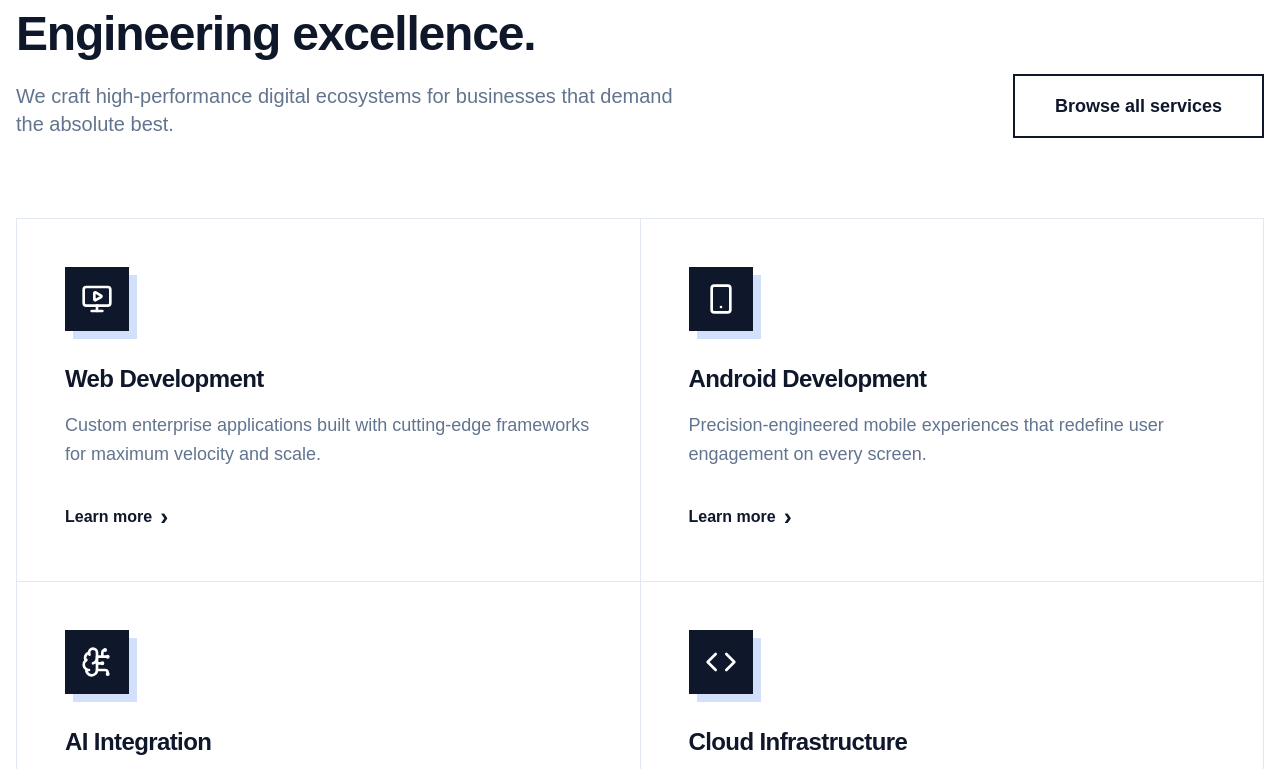
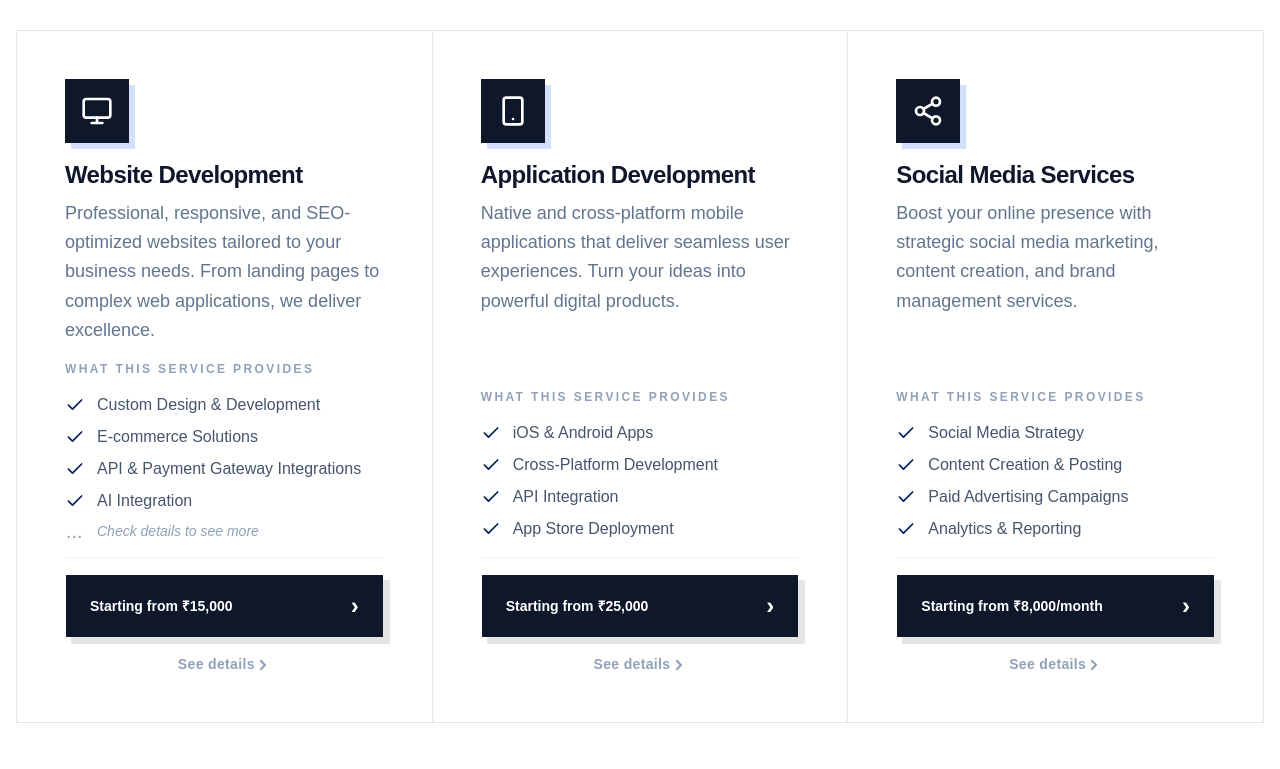
Before and after one commit to sandeshlawhale/nk-skilledge, a React app in the folder frontend/: page / in a window 1280 px wide. Shown: the part 1951-2720 px from the top of the page. Built offline with nearby package versions, Linux system fonts and the light colour scheme; the HTML template or start-up script is replaced by a standard one.

Commit message:
Sandesh | Feat(UI): updates the services section in homepage

```diff
--- a/frontend/src/components/ui/button.jsx
+++ b/frontend/src/components/ui/button.jsx
@@ -8,18 +8,18 @@ const buttonVariants = cva(
   {
     variants: {
       variant: {
-        default: "bg-primary text-primary-foreground [a]:hover:bg-primary/80",
+        default: "cursor-pointer bg-primary text-primary-foreground [a]:hover:bg-primary/80",
         outline:
-          "border-border bg-background hover:bg-muted hover:text-foreground aria-expanded:bg-muted aria-expanded:text-foreground dark:border-input dark:bg-input/30 dark:hover:bg-input/50",
+          "cursor-pointer border-border bg-background hover:bg-muted hover:text-foreground aria-expanded:bg-muted aria-expanded:text-foreground dark:border-input dark:bg-input/30 dark:hover:bg-input/50",
         secondary:
-          "bg-secondary text-secondary-foreground hover:bg-secondary/80 aria-expanded:bg-secondary aria-expanded:text-secondary-foreground",
+          "cursor-pointer bg-secondary text-secondary-foreground hover:bg-secondary/80 aria-expanded:bg-secondary aria-expanded:text-secondary-foreground",
         ghost:
-          "hover:bg-muted hover:text-foreground aria-expanded:bg-muted aria-expanded:text-foreground dark:hover:bg-muted/50",
+          "cursor-pointer hover:bg-muted hover:text-foreground aria-expanded:bg-muted aria-expanded:text-foreground dark:hover:bg-muted/50",
         destructive:
           "bg-destructive/10 text-destructive hover:bg-destructive/20 focus-visible:border-destructive/40 focus-visible:ring-destructive/20 dark:bg-destructive/20 dark:hover:bg-destructive/30 dark:focus-visible:ring-destructive/40",
-        link: "text-primary underline-offset-4 hover:underline",
-        brutal: "bg-primary text-white shadow-[6px_6px_0px_0px_rgba(0,0,0,0.1)] active:translate-x-[2px] active:translate-y-[2px] active:shadow-none transition-all hover:bg-primary/90",
-        "brutal-outline": "border-2 border-slate-900 text-slate-900 hover:bg-slate-900 hover:text-white transition-all",
+        link: "cursor-pointer text-primary underline-offset-4 hover:underline",
+        brutal: "cursor-pointer bg-primary text-white shadow-[6px_6px_0px_0px_rgba(0,0,0,0.1)] active:translate-x-[2px] active:translate-y-[2px] active:shadow-none transition-all hover:bg-primary/90",
+        "brutal-outline": "cursor-pointer border-2 border-slate-900 text-slate-900 hover:bg-slate-900 hover:text-white transition-all",
       },
       size: {
         default:
--- a/frontend/src/constants/index.js
+++ b/frontend/src/constants/index.js
@@ -44,11 +44,60 @@ export const FEATURED_COURSES = [
 ];
 
 export const SERVICES = [
-  { title: 'Web Development', desc: 'Custom enterprise applications built with cutting-edge frameworks for maximum velocity and scale.', icon: MonitorPlay },
-  { title: 'Android Development', desc: 'Precision-engineered mobile experiences that redefine user engagement on every screen.', icon: Smartphone },
-  { title: 'AI Integration', desc: 'Next-generation intelligence integration to automate complexity and drive decision-making.', icon: BrainCircuit },
-  { title: 'Cloud Infrastructure', desc: 'Fortified, globally distributed architectures to ensure your digital future is unbreakable.', icon: Code },
-];
+  {
+    id: "web-development",
+    title: "Website Development",
+    description:
+      "Professional, responsive, and SEO-optimized websites tailored to your business needs. From landing pages to complex web applications, we deliver excellence.",
+    icon: "globe",
+    highlight: false,
+    price: "Starting from ₹15,000",
+    features: [
+      "Custom Design & Development",
+      "E-commerce Solutions",
+      "API & Payment Gateway Integrations",
+      "AI Integration",
+      "CMS Integration",
+      "Admin Panels",
+      "Landing Pages",
+      "Maintenance & Support",
+    ],
+    style: "default",
+  },
+  {
+    id: "application-development",
+    title: "Application Development",
+    description:
+      "Native and cross-platform mobile applications that deliver seamless user experiences. Turn your ideas into powerful digital products.",
+    icon: "mobile",
+    highlight: true,
+    badge: "Most Popular",
+    price: "Starting from ₹25,000",
+    features: [
+      "iOS & Android Apps",
+      "Cross-Platform Development",
+      "API Integration",
+      "App Store Deployment",
+    ],
+    style: "featured",
+  },
+  {
+    id: "social-media-services",
+    title: "Social Media Services",
+    description:
+      "Boost your online presence with strategic social media marketing, content creation, and brand management services.",
+    icon: "megaphone",
+    highlight: false,
+    price: "Starting from ₹8,000/month",
+    features: [
+      "Social Media Strategy",
+      "Content Creation & Posting",
+      "Paid Advertising Campaigns",
+      "Analytics & Reporting",
+    ],
+    style: "default",
+  },
+];;
 
 export const DASHBOARD_COURSES = [
   { id: 1, title: 'Advanced React Patterns & Architecture', progress: 65, totalLessons: 42, completedLessons: 27 },
--- a/frontend/src/routes/_public.index.jsx
+++ b/frontend/src/routes/_public.index.jsx
@@ -1,8 +1,14 @@
 import { createFileRoute, Link } from '@tanstack/react-router'
 import { Button } from '@/components/ui/button'
 import { Accordion, AccordionContent, AccordionItem, AccordionTrigger } from '@/components/ui/accordion'
-import { Clock } from 'lucide-react'
+import { Monitor, Smartphone, Share2, Check, Clock } from 'lucide-react'
 import { FEATURED_COURSES, SERVICES, TESTIMONIALS, FAQS } from '@/constants'
+
+const ICON_MAP = {
+  globe: Monitor,
+  mobile: Smartphone,
+  megaphone: Share2,
+};
 
 export const Route = createFileRoute('/_public/')({
   component: HomePage,
@@ -46,9 +52,9 @@ function HomePage() {
       {/* 2. Featured Courses Section */}
       <section className="bg-slate-50 border-y border-slate-200">
         <div className="w-full max-w-7xl py-16 px-4 mx-auto">
-          <div className="flex flex-col md:flex-row items-end justify-between mb-16 gap-8">
+          <div className="flex flex-col md:flex-row items-end justify-between mb-8 gap-8">
             <div className="text-left flex-1 space-y-2">
-              <p className="font-black text-xs tracking-[0.2em] text-primary uppercase">Courses</p>
+              <p className="font-bold text-xs tracking-wide text-primary capitalize">Courses</p>
               <h2 className="text-xl md:text-3xl font-bold text-slate-900 tracking-tight">Build Skills That Companies Actually Hire For.</h2>
               <p className="text-xl text-slate-500 max-w-2xl font-light">
                 Hands-on training programs designed with real projects, industry tools, and mentorship to help you become job-ready.
@@ -93,14 +99,13 @@ function HomePage() {
       </section>
 
       {/* 3. Services Section */}
-      <section className="py-32 bg-white px-4">
-        <div className="container mx-auto">
-          <div className="flex flex-col md:flex-row items-end justify-between mb-20 gap-8">
-            <div className="text-left flex-1">
-              <p className="font-black text-xs tracking-[0.2em] text-primary mb-6 uppercase">SOLUTIONS</p>
-              <h2 className="text-4xl md:text-5xl font-bold text-slate-900 mb-6 tracking-tight">Engineering excellence.</h2>
+      <section className="w-full max-w-7xl py-16 px-4 mx-auto">
+        <div className="flex flex-col md:flex-row items-end justify-between mb-8 gap-8">
+          <div className="text-left flex-1 space-y-2">
+            <p className="font-bold text-xs tracking-wide text-primary capitalize">Services we provide</p>
+            <h2 className="text-xl md:text-3xl font-bold text-slate-900 tracking-tight">Solutions We Build for Businesses.</h2>
             <p className="text-xl text-slate-500 max-w-2xl font-light">
-                We craft high-performance digital ecosystems for businesses that demand the absolute best.
+              We offer professional design and development services to help your business grow in the digital era.
             </p>
           </div>
           <Link to="/services">
@@ -110,20 +115,60 @@ function HomePage() {
           </Link>
         </div>
 
-          <div className="grid grid-cols-1 md:grid-cols-2 gap-px bg-slate-200 border border-slate-200">
-            {SERVICES.map((service, i) => (
-              <div key={i} className="flex flex-col p-12 bg-white hover:bg-slate-50 transition-colors group">
-                <div className="h-16 w-16 bg-slate-900 text-white flex items-center justify-center mb-8 shadow-[8px_8px_0px_0px_rgba(37,99,235,0.2)] group-hover:shadow-[8px_8px_0px_0px_rgba(37,99,235,0.4)] transition-all">
-                  <service.icon className="h-8 w-8" />
+        <div className="grid grid-cols-1 md:grid-cols-3 gap-px bg-slate-200 border border-slate-200">
+          {SERVICES.map((service, i) => {
+            const Icon = ICON_MAP[service.icon] || Monitor;
+            return (
+              <div key={i} className="flex flex-col p-8 md:p-12 bg-white hover:bg-slate-50 transition-colors group relative">
+                <div className="h-16 w-16 bg-slate-900 text-white flex items-center justify-center mb-4 shadow-[6px_6px_0px_0px_rgba(37,99,235,0.2)] group-hover:shadow-[6px_6px_0px_0px_rgba(37,99,235,0.4)] transition-all">
+                  <Icon className="h-8 w-8" />
                 </div>
-                <h3 className="text-2xl font-bold text-slate-900 mb-4 tracking-tight">{service.title}</h3>
-                <p className="text-lg text-slate-500 leading-relaxed font-light mb-8">{service.desc}</p>
-                <Link to="/services" className="text-base font-black text-slate-900 hover:text-primary transition-colors flex items-center gap-2 group/link">
-                  Learn more <span className="text-2xl transition-transform group-hover/link:translate-x-1">&rsaquo;</span>
+
+                <h3 className="text-2xl font-bold text-slate-900 mb-2 tracking-tight">{service.title}</h3>
+                <p className="text-lg text-slate-500 leading-relaxed font-light mb-4">{service.description}</p>
+
+                <div className="space-y-4 mb-4 mt-auto">
+                  <p className="text-xs font-black text-slate-400 uppercase tracking-[0.2em]">What this service provides</p>
+                  <ul className="space-y-2">
+                    {service.features.slice(0, 4).map((feature, idx) => (
+                      <li key={idx} className="flex items-start gap-3 text-slate-600 font-light">
+                        <Check className="w-5 h-5 text-primary shrink-0 mt-0.5" />
+                        <span className="text-base">{feature}</span>
+                      </li>
+                    ))}
+                    {service.features.length > 4 && (
+                      <li className="flex items-start gap-3 text-slate-400 font-light italic">
+                        <div className="w-5 h-5 flex items-center justify-center shrink-0">
+                          <span className="text-xl leading-none">...</span>
+                        </div>
+                        <span className="text-sm">Check details to see more</span>
+                      </li>
+                    )}
+                  </ul>
+                </div>
+
+                <div className="pt-4 border-t border-slate-100 flex flex-col gap-4">
+                  <Link to="/services" className="block w-full">
+                    <Button variant="brutal" className="w-full justify-between h-16 px-6 text-sm font-black group/btn bg-slate-900 hover:bg-primary transition-all duration-300">
+                      <span>{service.price}</span>
+                      <span className="text-2xl transition-transform group-hover/btn:translate-x-1">&rsaquo;</span>
+                    </Button>
+                  </Link>
+                  <Link
+                    to="/services"
+                    className="text-sm font-semibold text-slate-400 hover:text-primary transition-colors flex items-center justify-center tracking-wide group/details"
+                  >
+                    See details
+                    <span className="transition-transform group-hover/details:translate-x-1 mt-0.5">
+                      <svg width="16" height="16" viewBox="0 0 24 24" fill="none" stroke="currentColor" strokeWidth="3" strokeLinecap="square" strokeLinejoin="miter">
+                        <polyline points="9 18 15 12 9 6"></polyline>
+                      </svg>
+                    </span>
                   </Link>
                 </div>
-            ))}
               </div>
+            );
+          })}
         </div>
       </section>
 
```
Lines whose indentation alone changed are shown as unchanged.
